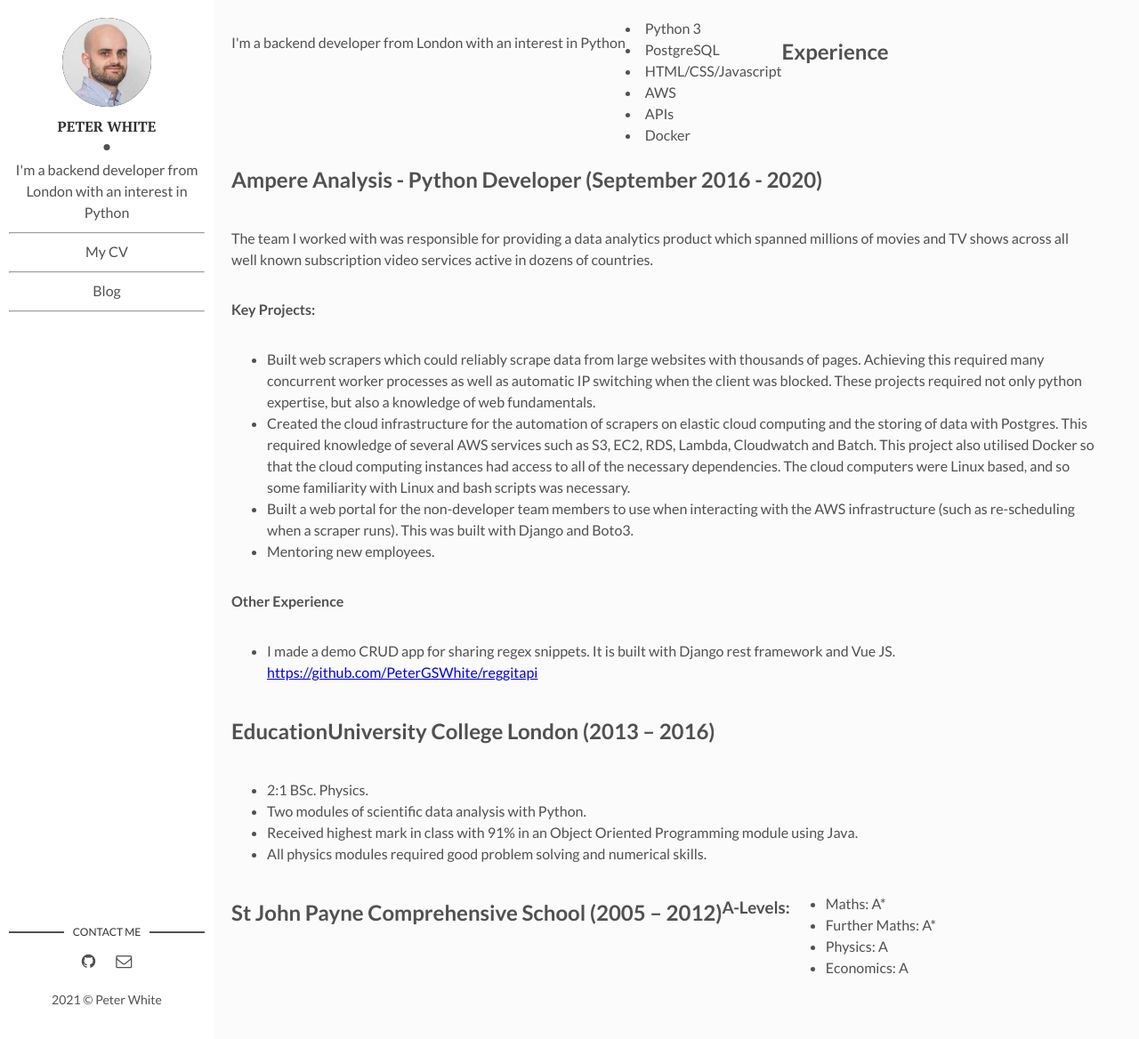
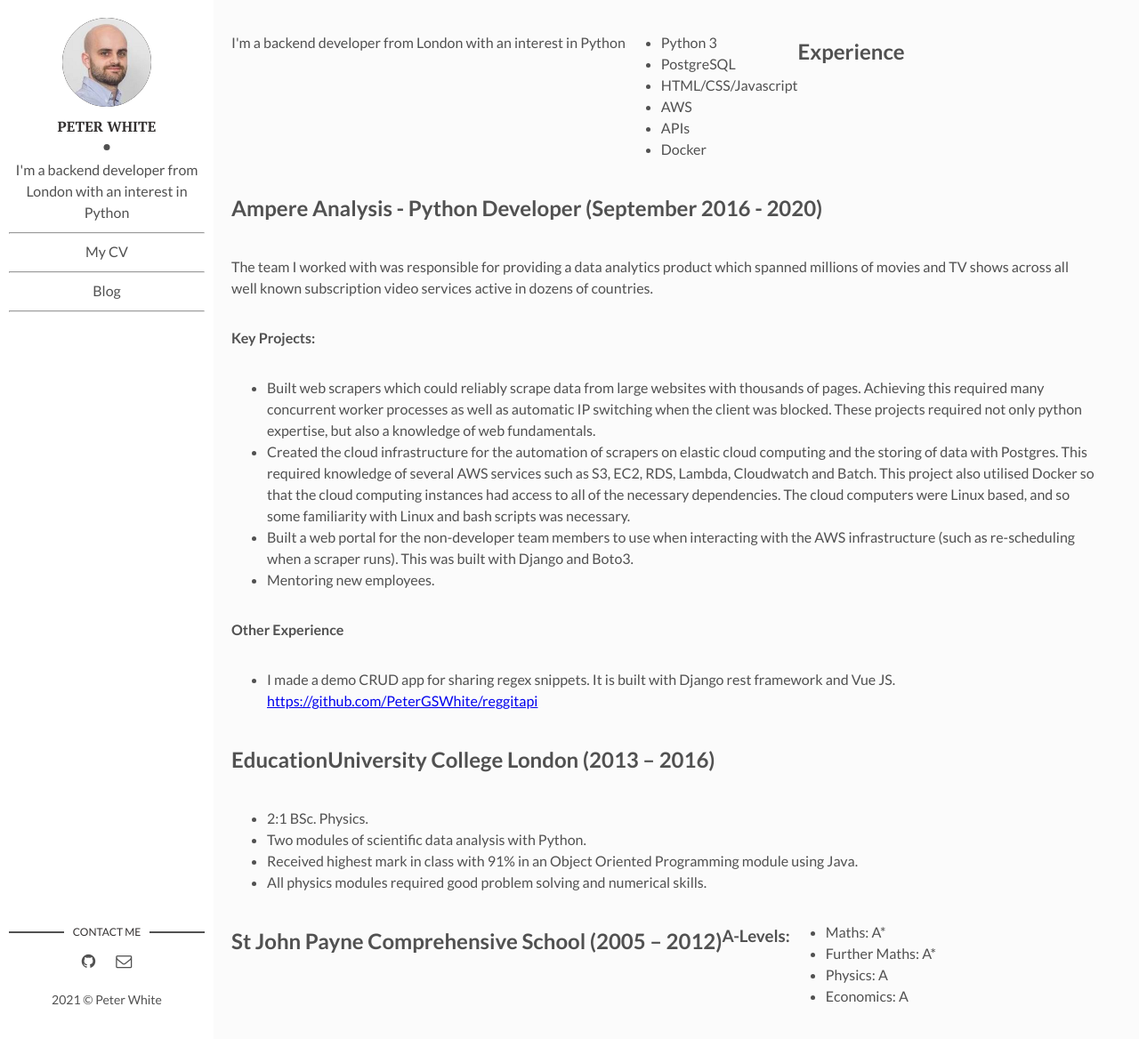
Before and after one commit to PeterGSWhite/PeterGSWhite.github.io, a Jekyll site: the page built from cv.html, in a window 1280 px wide and 1168 px high. Shown: the whole window at 89% size. Built offline with Jekyll 4.4.1, drawn with Linux system fonts in a browser that asks for light colours.

Commit message:
change CV formatting

```diff
--- a/cv.html
+++ b/cv.html
@@ -3,7 +3,8 @@ layout: main
 ---
 
 <p>I'm a backend developer from London with an interest in Python</p>
-<div>
+<p></p>
+<ul>
     <li>Python 3</li>
     <li>PostgreSQL</li>
     <li>HTML/CSS/Javascript</li>
@@ -11,11 +12,9 @@ layout: main
     <li>APIs</li>
     <li>Docker</li>
 </ul>
-</div>
-<div>
+<p></p>
 <h2>Experience</h2>
-</div>
-
+<p></p>
 <h2>Ampere Analysis - Python Developer (September 2016 - 2020)</h2>
 
 
```
